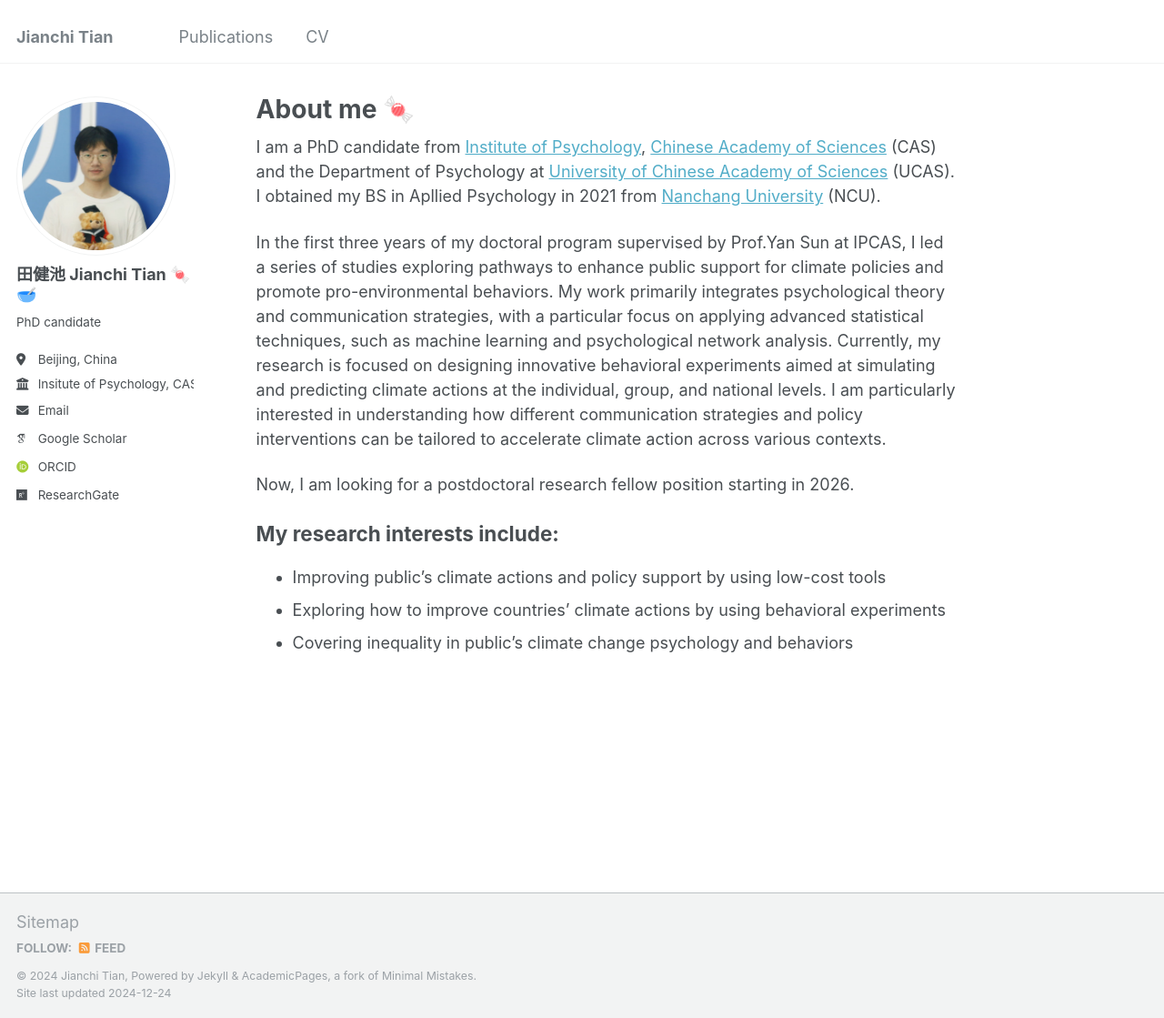
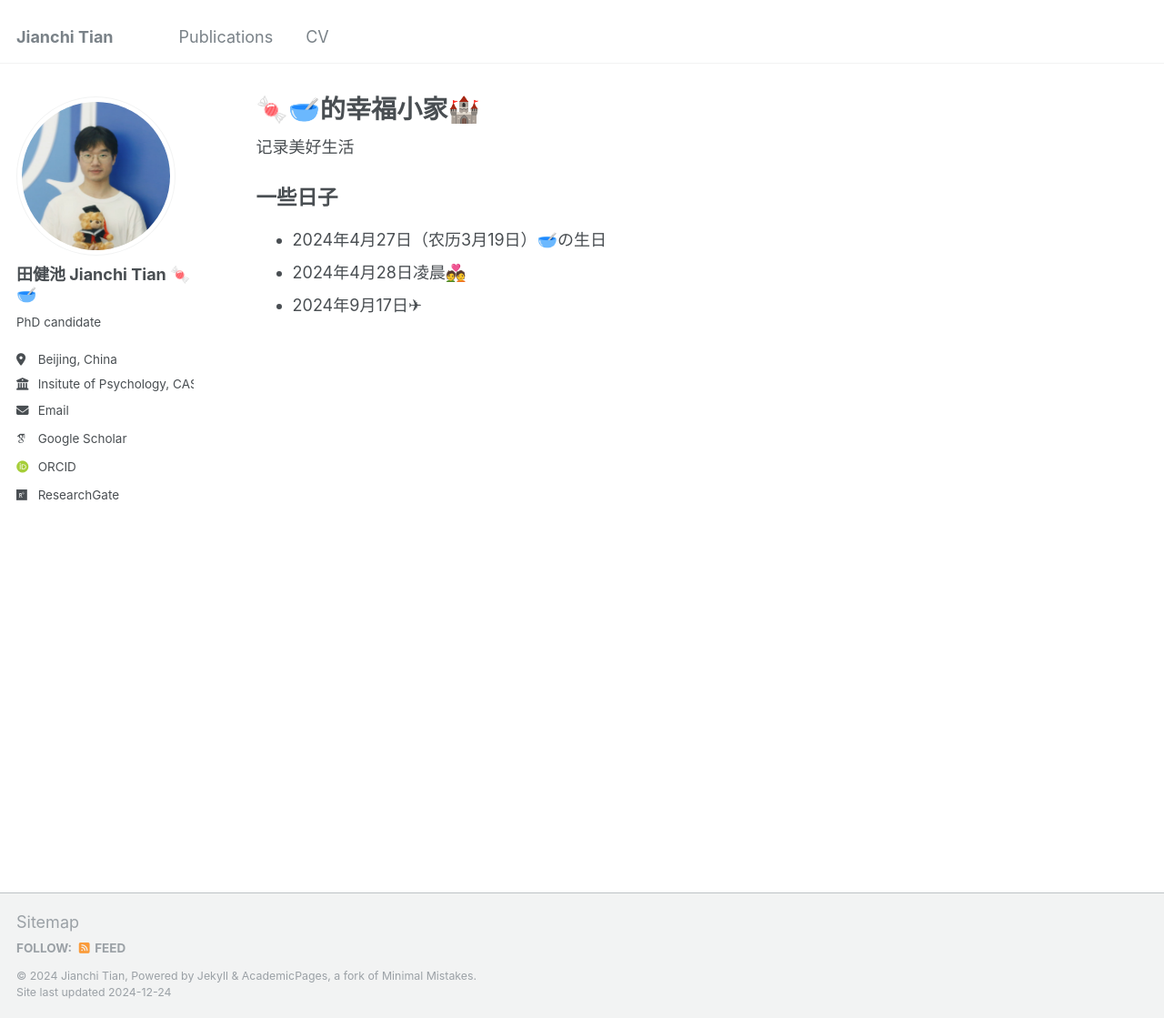
Before and after one commit to Jianchi-TIAN/TianTang, a Jekyll site: the page built from _pages/about.md, in a window 1280 px wide and 1119 px high. Shown: the whole window at 91% size. Built offline with Jekyll 4.4.1, drawn with Linux system fonts in a browser that asks for light colours; some web fonts are replaced.

Commit message:
Update about.md

```diff
--- a/_pages/about.md
+++ b/_pages/about.md
@@ -1,20 +1,16 @@
 ---
 permalink: /
-title: "About me 🍬"
+title: "🍬🥣的幸福小家🏰"
 author_profile: true
 redirect_from:
   - /about/
   - /about.html
 ---
 
-I am a PhD candidate from [Institute of Psychology](http://english.psych.cas.cn/au/){:target="_blank"}, [Chinese Academy of Sciences](https://english.cas.cn/){:target="_blank"} (CAS) and the Department of Psychology at [University of Chinese Academy of Sciences](https://english.ucas.ac.cn/){:target="_blank"} (UCAS). I obtained my BS in Apllied Psychology in 2021 from [Nanchang University](https://english.ncu.edu.cn/){:target="_blank"} (NCU).
+记录美好生活
 
-In the first three years of my doctoral program supervised by Prof.Yan Sun at IPCAS, I led a series of studies exploring pathways to enhance public support for climate policies and promote pro-environmental behaviors. My work primarily integrates psychological theory and communication strategies, with a particular focus on applying advanced statistical techniques, such as machine learning and psychological network analysis. Currently, my research is focused on designing innovative behavioral experiments aimed at simulating and predicting climate actions at the individual, group, and national levels. I am particularly interested in understanding how different communication strategies and policy interventions can be tailored to accelerate climate action across various contexts.
-
-Now, I am looking for a postdoctoral research fellow position starting in 2026.
-
-<span style="font-size: 0.8em;">My research interests include:</span>
+<span style="font-size: 0.8em;">一些日子</span>
 ======
-* Improving public's climate actions and policy support by using low-cost tools
-* Exploring how to improve countries' climate actions by using behavioral experiments
-* Covering inequality in public's climate change psychology and behaviors
+* 2024年4月27日（农历3月19日）🥣の生日
+* 2024年4月28日凌晨💑
+* 2024年9月17日✈
```
